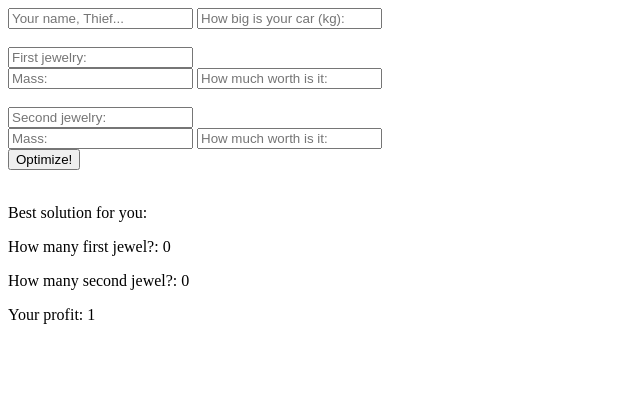
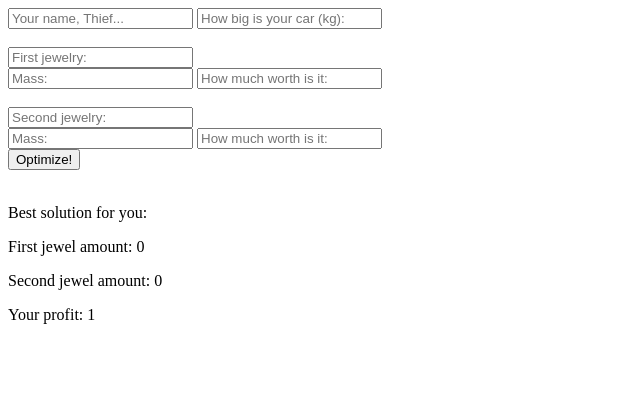
Before and after one commit to TheVerin/ThiefProblem, a Django app: page / in a window 1280 px wide. Shown: the top 405 px of the page, without its empty margins (0-640 px from the left). Run offline with Django 3.2, Linux system fonts and the light colour scheme; data comes from the database, SQL or seed files in the repository.

Commit message:
Changes in index.html

```diff
--- a/ThiefProblem/thief_main/templates/index.html
+++ b/ThiefProblem/thief_main/templates/index.html
@@ -2,6 +2,9 @@
 <html>
     <head>
         <title>Count your profit!</title>
+        <style>
+
+        </style>
     </head>
     <body>
         <section>
@@ -24,8 +27,8 @@
             <div>
                 <form>
                     <p>Best solution for you:</p>
-                    <p>How many first jewel?: {{ num_a }}</p>
-                    <p>How many second jewel?: {{ num_b }}</p>
+                    <p>First jewel amount: {{ num_a }}</p>
+                    <p>Second jewel amount: {{ num_b }}</p>
                     <p>Your profit: {{ res }}</p>
                 </form>
             </div>
```
